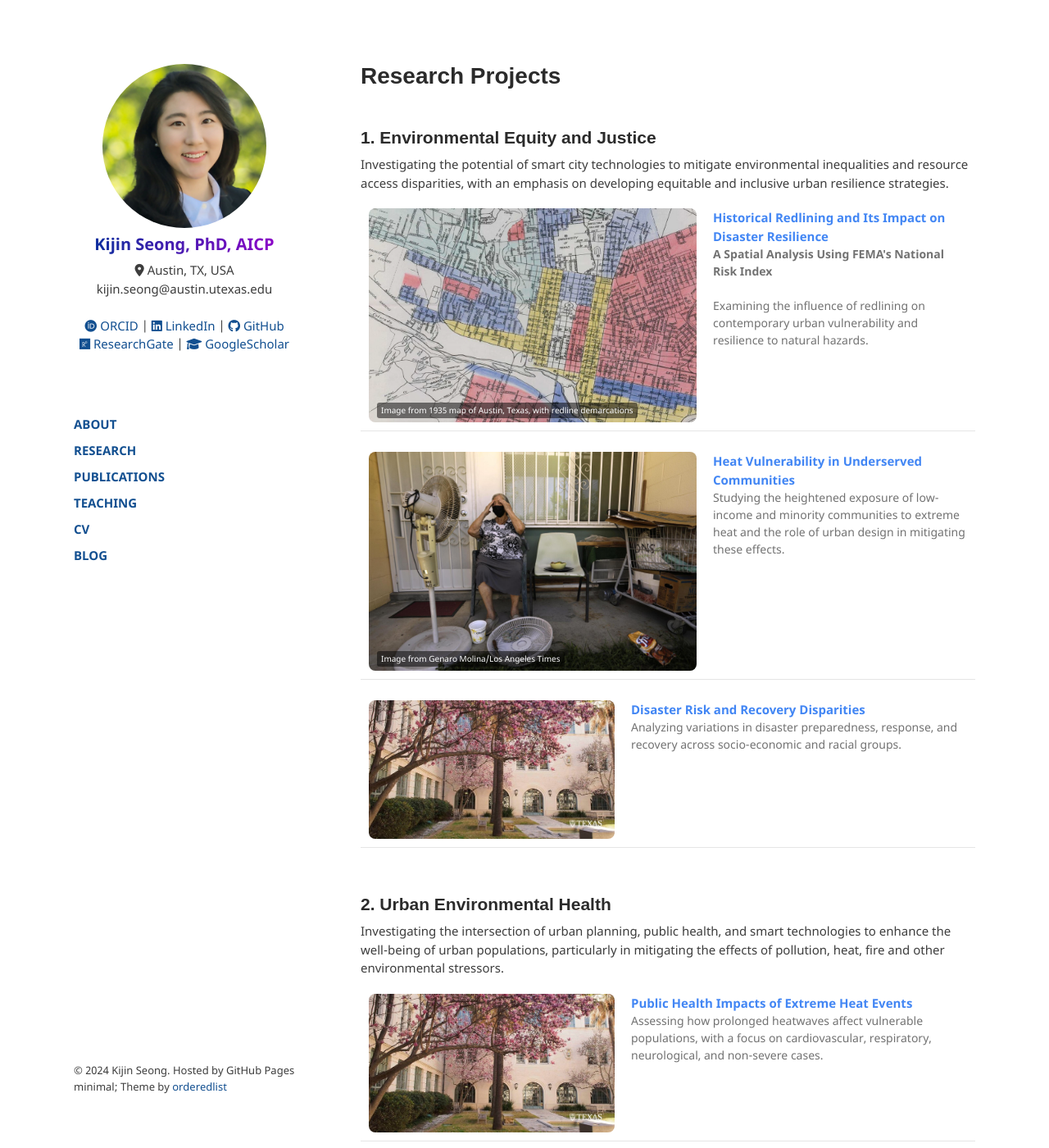
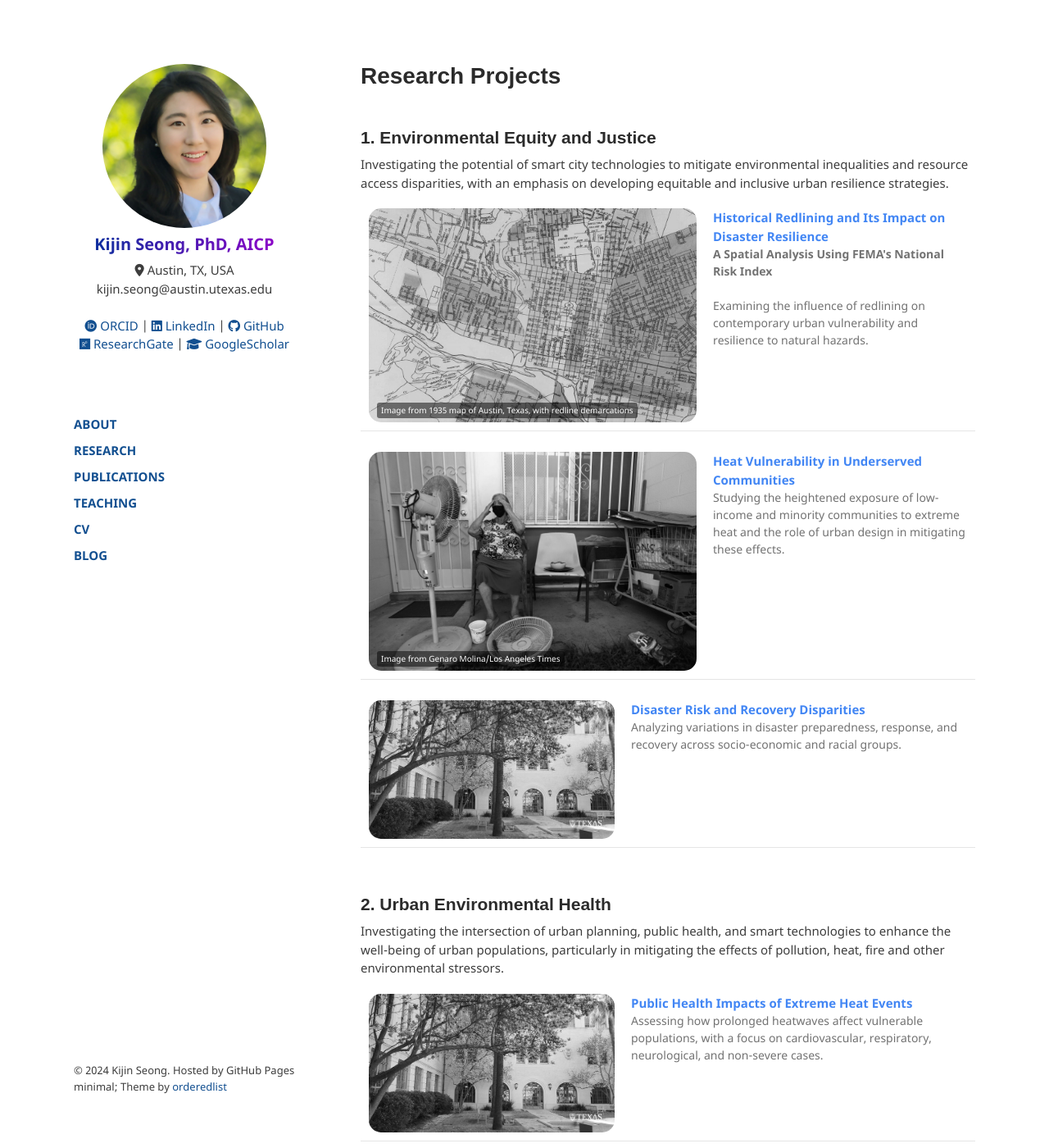
Before and after one commit to kijinseong/kijinseong.github.io, a Jekyll site: the page built from pages/research.md, in a window 1280 px wide and 1400 px high. Shown: the whole window at 82% size. Built offline with Jekyll 4.4.1, drawn with Linux system fonts in a browser that asks for light colours.

Commit message:
Test Reverse Image Hover Effect

```diff
--- a/assets/css/style.scss
+++ b/assets/css/style.scss
@@ -76,9 +76,14 @@
 }
 
 .image-hover-effect {
-  opacity: 1;                /* Image is fully visible initially */
-  transition: opacity 0.5s;  /* Smooth transition when opacity changes */
-  border-radius: 8px; /* Adjust this value for more or less rounding */
+  width: 100%;
+  border-radius: 15px;
+  filter: grayscale(100%); /* Initially black & white */
+  transition: filter 0.5s ease; /* Smooth transition effect */
+}
+
+.image-hover-effect:hover {
+  filter: grayscale(0%); /* Changes to color on hover */
 }
 
 .credit-text {
```
Also changed, not shown: files/Images/ResearchPic/Ambulance.jpg (added), files/Images/ResearchPic/BuyoutLumberton.jpeg (added), files/Images/ResearchPic/Firefighter.jpg (added), files/Images/ResearchPic/FoodPantry.jfif (added), files/Images/ResearchPic/Heat-relatedIllness.jpg (added), files/Images/ResearchPic/LitReview.jpg (added), files/Images/ResearchPic/Mitchell_Fire.jpg (added), files/Images/ResearchPic/UrbanHeat.jpeg (added).
